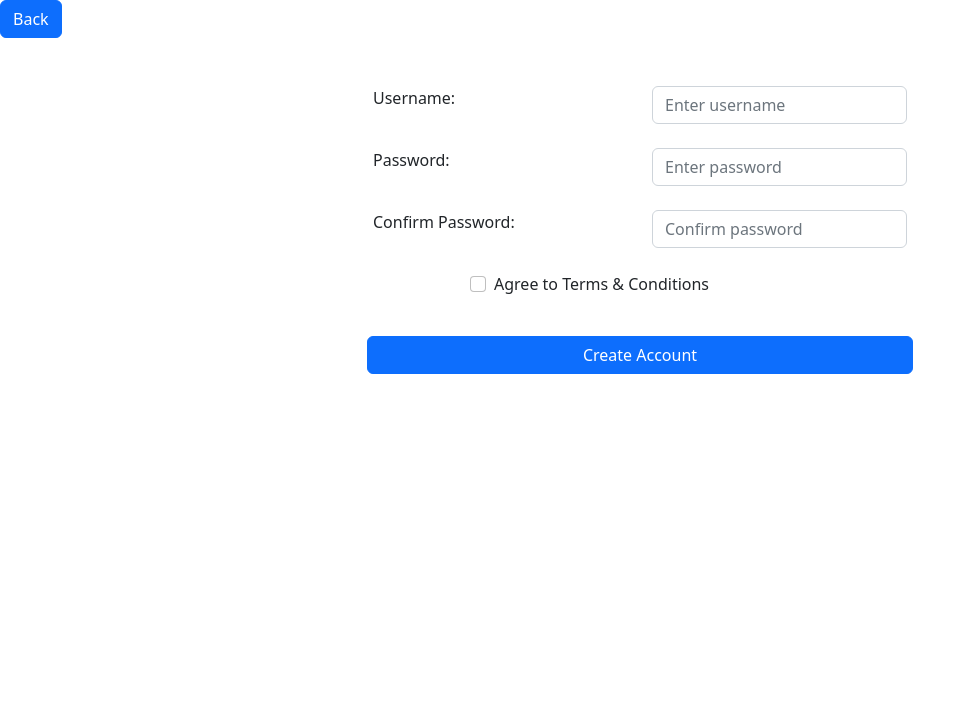
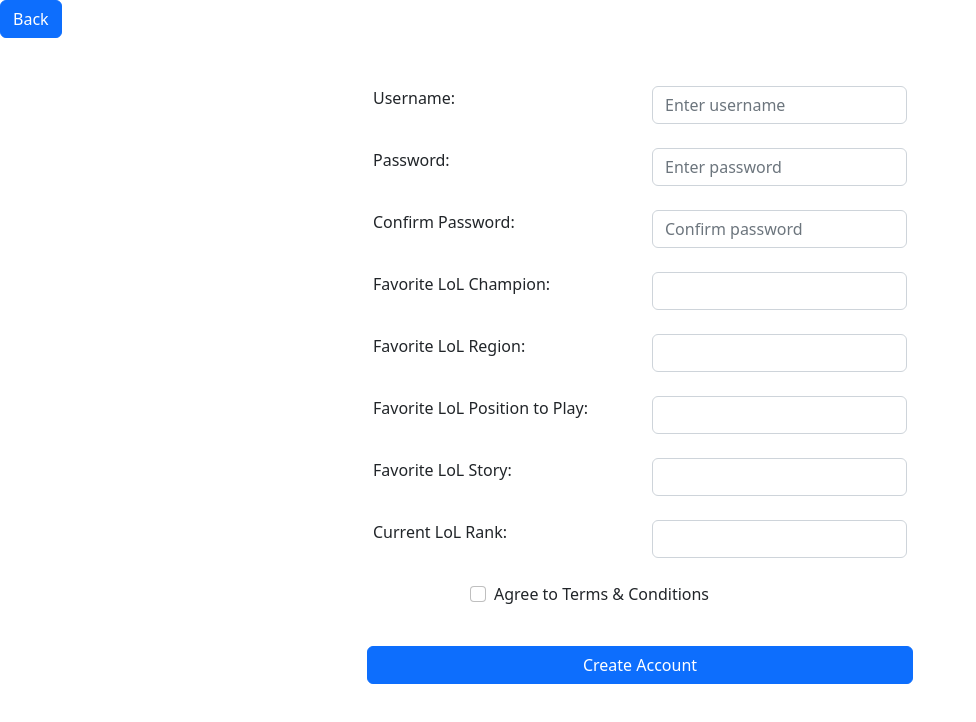
Before and after one commit to wmackin/326-final-gamma, a plain HTML site: page signup.html in a window 1280 px wide. Shown: the whole page, without its empty margins (0-976 px from the left). Drawn offline with nearby package versions, Linux system fonts and the light colour scheme.

Commit message:
Added LoL specific questions to signup page.

```diff
--- a/signup.html
+++ b/signup.html
@@ -48,6 +48,61 @@
                     <div class="col"></div>
                 </div>
                 <br>
+                <div class="row">
+                    <div class="col"></div>
+                    <div class="col">
+                        <label for="FavoriteChampion" class="form-label">Favorite LoL Champion:</label>
+                    </div>
+                    <div class="col">
+                        <input type="favorite-champion" class="form-control" id="champion" name="champion">
+                    </div>
+                    <div class="col"></div>
+                </div>
+                <br>
+                <div class="row">
+                    <div class="col"></div>
+                    <div class="col">
+                        <label for="FavoriteRegion" class="form-label">Favorite LoL Region:</label>
+                    </div>
+                    <div class="col">
+                        <input type="favorite-region" class="form-control" id="region" name="region">
+                    </div>
+                    <div class="col"></div>
+                </div>
+                <br>
+                <div class="row">
+                    <div class="col"></div>
+                    <div class="col">
+                        <label for="FavoritePosition" class="form-label">Favorite LoL Position to Play:</label>
+                    </div>
+                    <div class="col">
+                        <input type="favorite-position" class="form-control" id="position" name="position">
+                    </div>
+                    <div class="col"></div>
+                </div>
+                <br>
+                <div class="row">
+                    <div class="col"></div>
+                    <div class="col">
+                        <label for="FavoriteStory" class="form-label">Favorite LoL Story:</label>
+                    </div>
+                    <div class="col">
+                        <input type="favorite-story" class="form-control" id="story" name="story">
+                    </div>
+                    <div class="col"></div>
+                </div>
+                <br>
+                <div class="row">
+                    <div class="col"></div>
+                    <div class="col">
+                        <label for="CurrentRank" class="form-label">Current LoL Rank:</label>
+                    </div>
+                    <div class="col">
+                        <input type="current-rank" class="form-control" id="rank" name="rank">
+                    </div>
+                    <div class="col"></div>
+                </div>
+                <br>
                 <div class="form-check mb-3 row offset-4">
                     <label class="form-check-label">
                         <input class="form-check-input" type="checkbox" name="remember">Agree to Terms & Conditions
```
